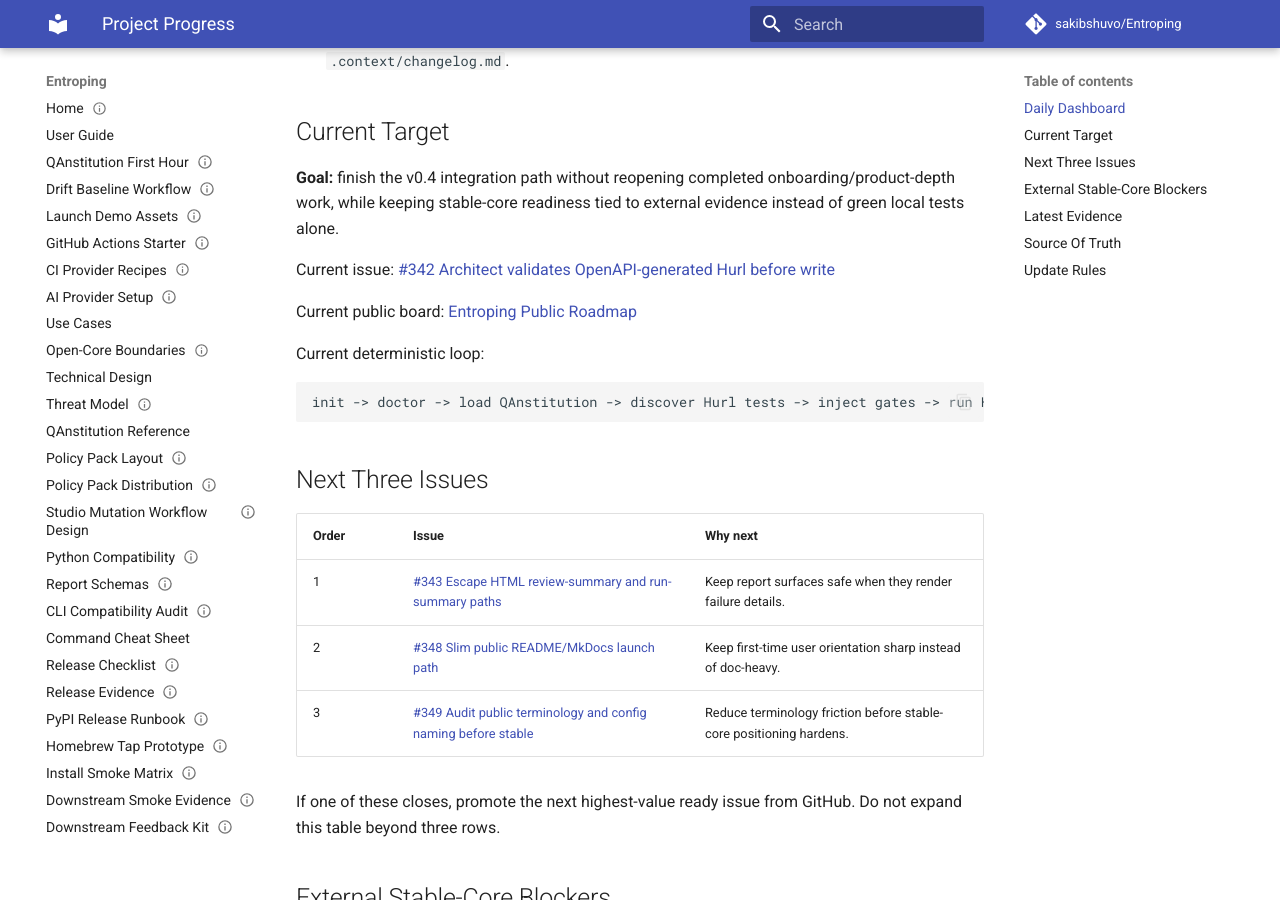
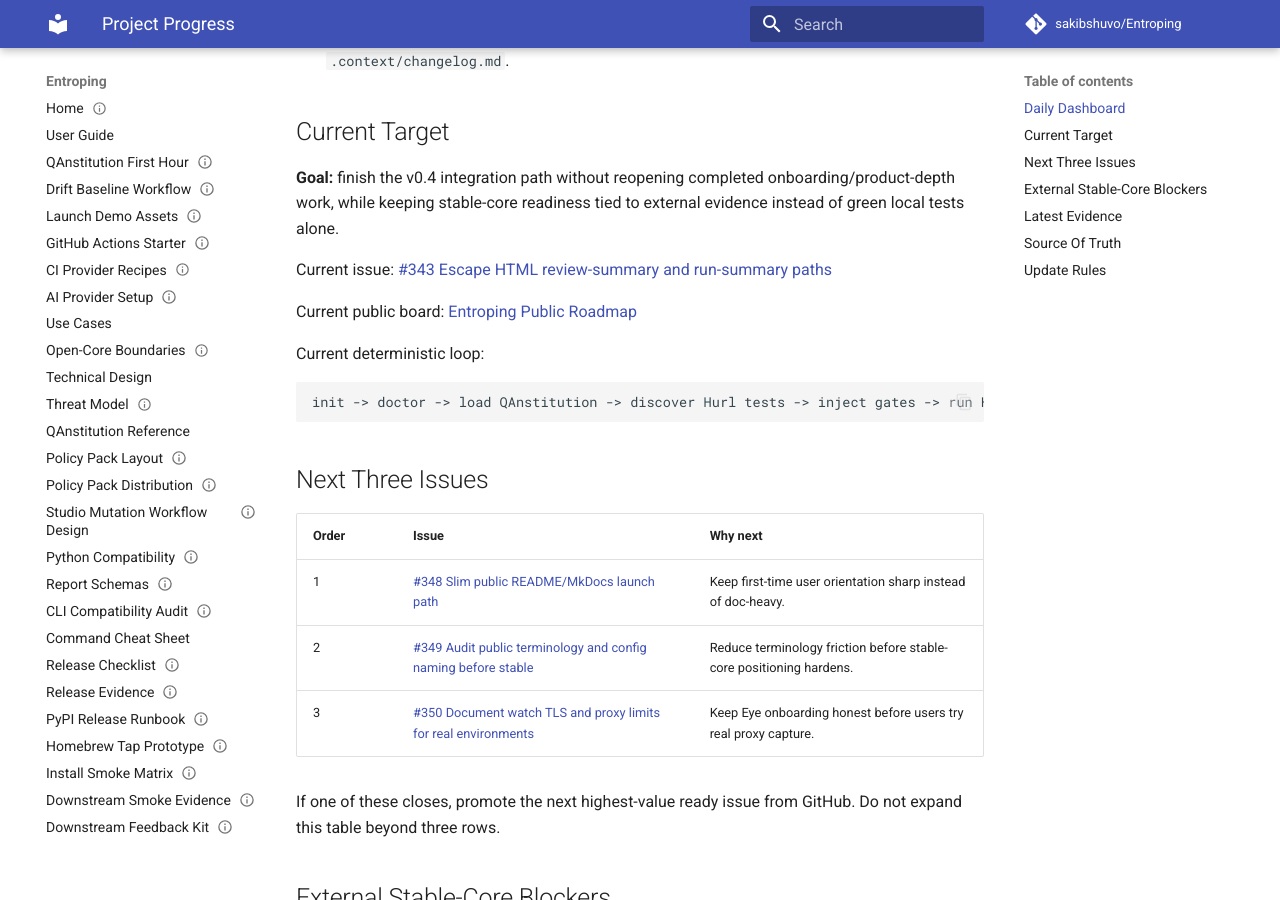
Before and after one commit to sakibshuvo/Entroping, an MkDocs documentation site: the page built from docs/meta/PROJECT_PROGRESS.md, in a window 1280 px wide and 900 px high, scrolled down 485 px. Built offline with MkDocs 1.6.1 and Material for MkDocs 9.7.7, drawn with Linux system fonts in a browser that asks for light colours; comment, search, counter and statistics services are not loaded; some of the changed text lies outside the part shown.

```diff
--- a/docs/meta/PROJECT_PROGRESS.md
+++ b/docs/meta/PROJECT_PROGRESS.md
@@ -31,7 +31,7 @@
 onboarding/product-depth work, while keeping stable-core readiness tied to
 external evidence instead of green local tests alone.
 
-Current issue: [#342 Architect validates OpenAPI-generated Hurl before write](https://github.com/sakibshuvo/Entroping/issues/342)
+Current issue: [#343 Escape HTML review-summary and run-summary paths](https://github.com/sakibshuvo/Entroping/issues/343)
 
 Current public board: [Entroping Public Roadmap](https://github.com/users/sakibshuvo/projects/1)
 
@@ -45,9 +45,9 @@
 
 | Order | Issue | Why next |
 | --- | --- | --- |
-| 1 | [#343 Escape HTML review-summary and run-summary paths](https://github.com/sakibshuvo/Entroping/issues/343) | Keep report surfaces safe when they render failure details. |
-| 2 | [#348 Slim public README/MkDocs launch path](https://github.com/sakibshuvo/Entroping/issues/348) | Keep first-time user orientation sharp instead of doc-heavy. |
-| 3 | [#349 Audit public terminology and config naming before stable](https://github.com/sakibshuvo/Entroping/issues/349) | Reduce terminology friction before stable-core positioning hardens. |
+| 1 | [#348 Slim public README/MkDocs launch path](https://github.com/sakibshuvo/Entroping/issues/348) | Keep first-time user orientation sharp instead of doc-heavy. |
+| 2 | [#349 Audit public terminology and config naming before stable](https://github.com/sakibshuvo/Entroping/issues/349) | Reduce terminology friction before stable-core positioning hardens. |
+| 3 | [#350 Document watch TLS and proxy limits for real environments](https://github.com/sakibshuvo/Entroping/issues/350) | Keep Eye onboarding honest before users try real proxy capture. |
 
 If one of these closes, promote the next highest-value ready issue from GitHub.
 Do not expand this table beyond three rows.
```
Also changed, not shown: other parts of docs/meta/PROJECT_PROGRESS.md (+1 -0 lines), .context/changelog.md (+3 -0 lines), .context/plan.md (+2 -0 lines), docs/technical/TDS.md (+3 -0 lines), 2 other files.
